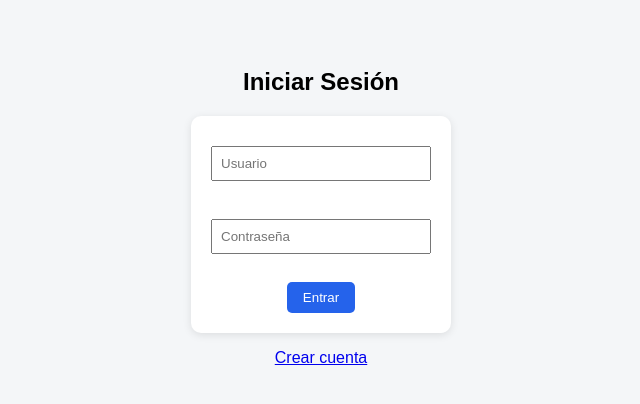
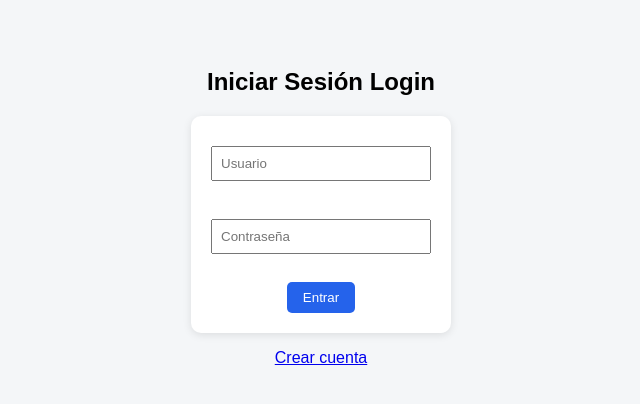
Before and after one commit to VictorCastro2003/ProyectoDevOps_Pipeline, a website: page views/login.html in a window 1280 px wide. Shown: the whole page, without its empty margins (319-959 px from the left). Drawn offline with Linux system fonts and the light colour scheme.

Commit message:
Modificar Login

```diff
--- a/views/login.html
+++ b/views/login.html
@@ -2,7 +2,7 @@
 <html lang="es">
 <head><meta charset="utf-8"><title>Login</title><link rel="stylesheet" href="/style.css"></head>
 <body>
-  <h2>Iniciar Sesión</h2>
+  <h2>Iniciar Sesión Login</h2>
   <form action="/auth/login" method="POST">
     <input name="username" placeholder="Usuario" required><br>
     <input name="password" type="password" placeholder="Contraseña" required><br>
```
